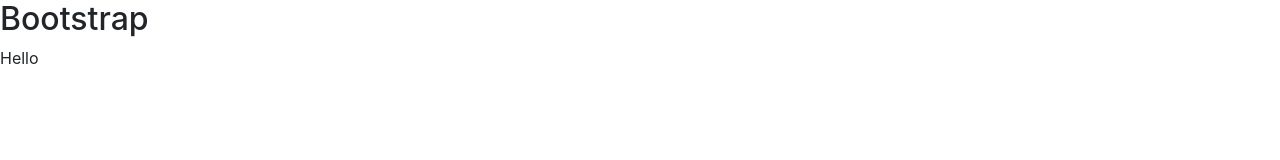
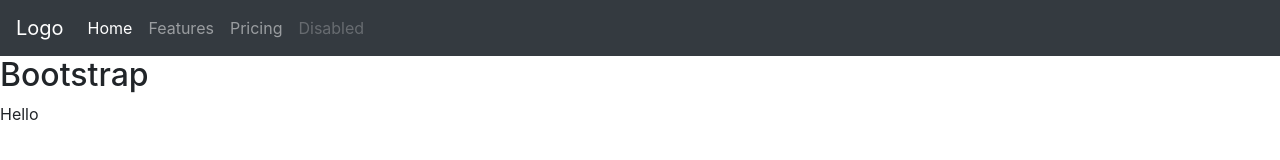
Before and after one commit to mtorresn/bootstrap, a plain HTML site: page index.html in a window 1280 px wide. Drawn offline with nearby package versions, Linux system fonts and the light colour scheme.

Commit message:
added navbar

```diff
--- a/index.html
+++ b/index.html
@@ -10,6 +10,28 @@
         <script src="https://stackpath.bootstrapcdn.com/bootstrap/4.1.2/js/bootstrap.min.js" integrity="sha384-o+RDsa0aLu++PJvFqy8fFScvbHFLtbvScb8AjopnFD+iEQ7wo/CG0xlczd+2O/em" crossorigin="anonymous"></script>
     </head>
     <body>
+        <nav class="navbar navbar-expand-lg navbar-dark bg-dark">
+            <a class="navbar-brand" href="#">Logo</a>
+            <button class="navbar-toggler" type="button" data-toggle="collapse" data-target="#navbarNav" aria-controls="navbarNav" aria-expanded="false" aria-label="Toggle navigation">
+                <span class="navbar-toggler-icon"></span>
+            </button>
+            <div class="collapse navbar-collapse" id="navbarNav">
+                <ul class="navbar-nav">
+                    <li class="nav-item active">
+                        <a class="nav-link" href="#">Home <span class="sr-only">(current)</span></a>
+                    </li>
+                    <li class="nav-item">
+                        <a class="nav-link" href="#">Features</a>
+                    </li>
+                    <li class="nav-item">
+                        <a class="nav-link" href="#">Pricing</a>
+                    </li>
+                    <li class="nav-item">
+                        <a class="nav-link disabled" href="#">Disabled</a>
+                    </li>
+                </ul>
+            </div>
+        </nav>
         <h2>Bootstrap</h2>
         <p>Hello</p>
     </body>
```
